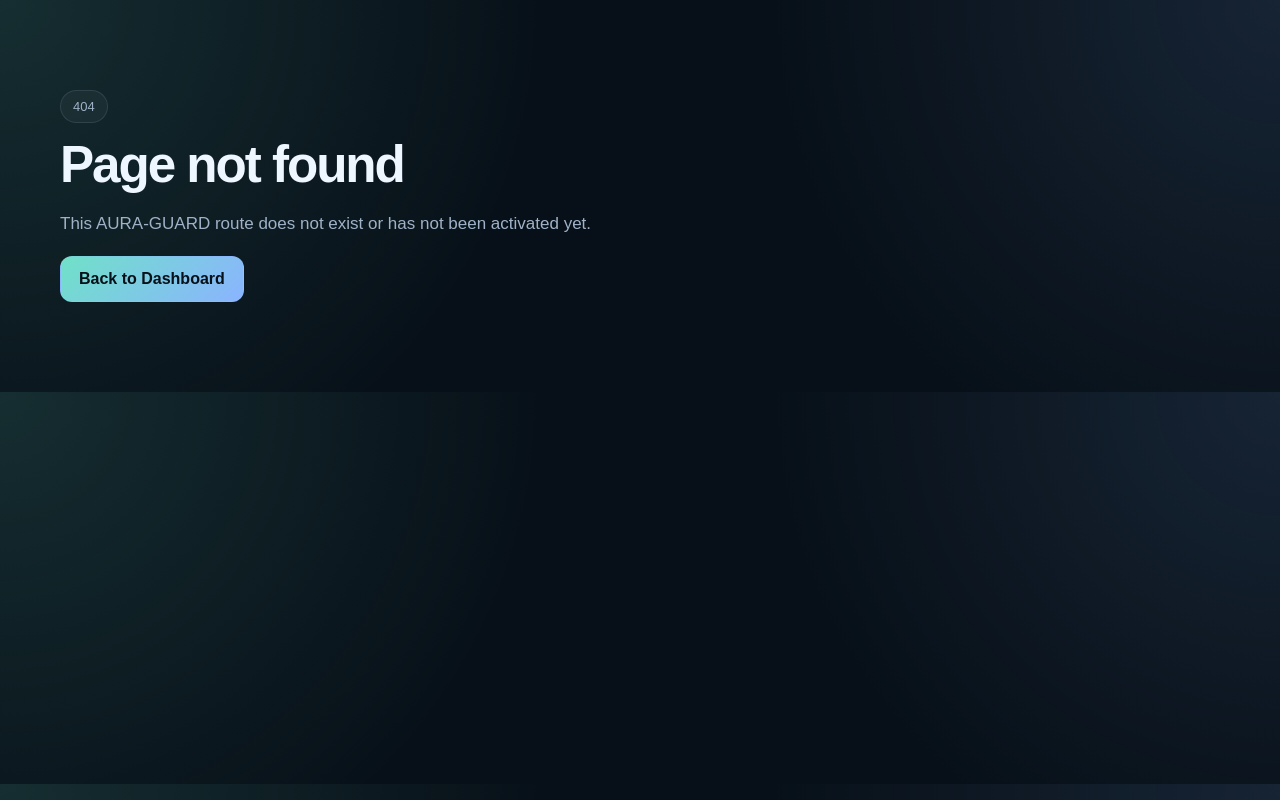
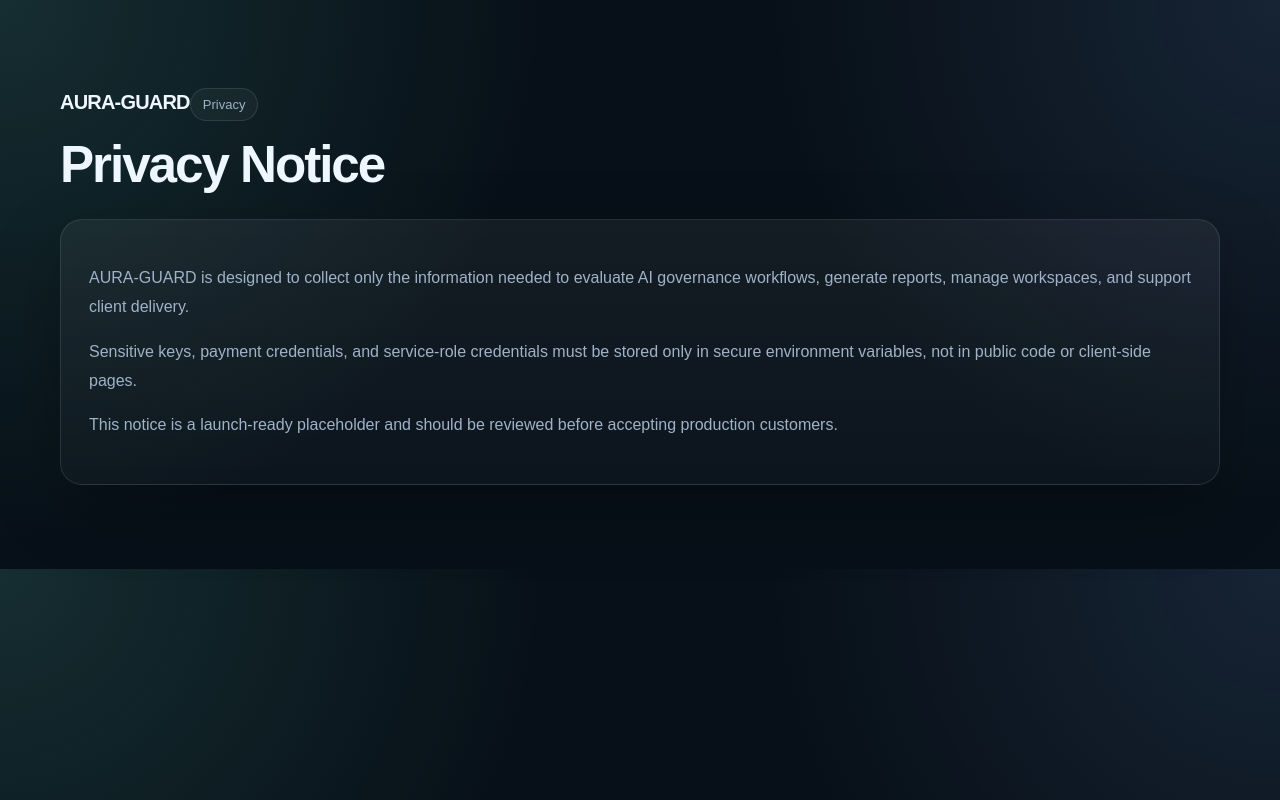
Before and after one commit to bisniskhusus019-hub/aura-guard-enterprise-os, a Next.js app: page /privacy in a window 1280 px wide. Before the commit this address had no page. Built offline with nearby package versions, Linux system fonts and the light colour scheme.

Commit message:
Add privacy page

```diff
--- /dev/null
+++ b/app/privacy/page.tsx
@@ -0,0 +1,16 @@
+import Link from "next/link";
+
+export default function PrivacyPage() {
+  return (
+    <main className="container" style={{ padding: "34px 0 84px" }}>
+      <Link href="/" style={{ fontWeight: 900, fontSize: 20, letterSpacing: "-0.04em" }}>AURA-GUARD</Link>
+      <div className="badge" style={{ marginTop: 54 }}>Privacy</div>
+      <h1 className="section-title" style={{ marginTop: 18 }}>Privacy Notice</h1>
+      <div className="card" style={{ padding: 28, marginTop: 28 }}>
+        <p style={{ color: "var(--muted)", lineHeight: 1.8 }}>AURA-GUARD is designed to collect only the information needed to evaluate AI governance workflows, generate reports, manage workspaces, and support client delivery.</p>
+        <p style={{ color: "var(--muted)", lineHeight: 1.8 }}>Sensitive keys, payment credentials, and service-role credentials must be stored only in secure environment variables, not in public code or client-side pages.</p>
+        <p style={{ color: "var(--muted)", lineHeight: 1.8 }}>This notice is a launch-ready placeholder and should be reviewed before accepting production customers.</p>
+      </div>
+    </main>
+  );
+}
```
